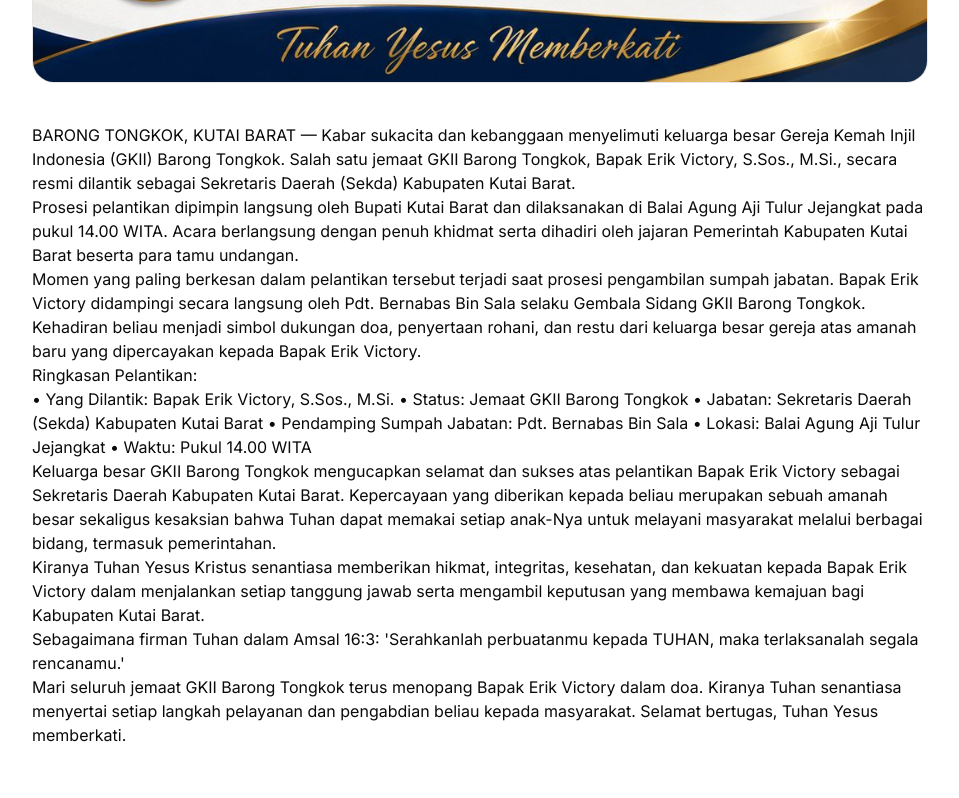
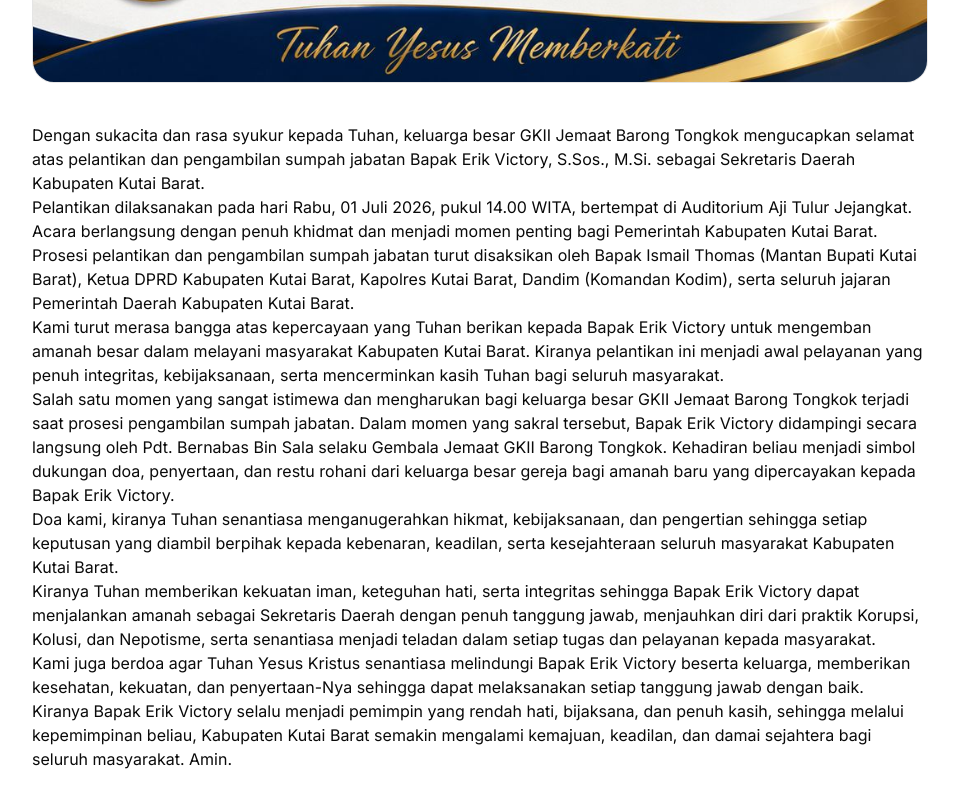
Before and after one commit to eliazerrizky12/Gereja, a Next.js app: page /blog/erik-victory-resmi-dilantik-sebagai-sekda-kutai-barat in a window 1280 px wide. Shown: the part 1560-2358 px from the top of the page, without its empty margins (160-1119 px from the left). Built offline with nearby package versions, Linux system fonts and the light colour scheme.

Commit message:
Push keenam

```diff
--- a/src/components/home/blog/data/blogs.ts
+++ b/src/components/home/blog/data/blogs.ts
@@ -50,10 +50,10 @@
     slug: "erik-victory-resmi-dilantik-sebagai-sekda-kutai-barat",
 
     title:
-      "Kabar Sukacita: Bpk. Erik Victory Resmi Dilantik Menjadi Sekretaris Daerah Kabupaten Kutai Barat",
+      "Kabar Sukacita: Bpk. Erik Victory Resmi Dilantik sebagai Sekretaris Daerah Kabupaten Kutai Barat",
 
     excerpt:
-      "Keluarga besar GKII Barong Tongkok mengucapkan selamat kepada Bpk. Erik Victory, S.Sos., M.Si. yang resmi dilantik sebagai Sekretaris Daerah Kabupaten Kutai Barat.",
+      "GKII Jemaat Barong Tongkok mengucapkan selamat kepada Bpk. Erik Victory, S.Sos., M.Si. atas pelantikan dan pengambilan sumpah jabatan sebagai Sekretaris Daerah Kabupaten Kutai Barat.",
 
     coverImage: "/blog/erik-victory/erik-victory-sekda-kubar.jpeg",
 
@@ -72,7 +72,7 @@
 
     createdAt: "2026-07-01",
 
-    readingTime: 4,
+    readingTime: 5,
 
     featured: true,
 
@@ -84,27 +84,28 @@
       "Erik Victory",
       "GKII Barong Tongkok",
       "Pelantikan",
+      "Pemerintahan",
       "Berita",
     ],
 
     content: [
-      "BARONG TONGKOK, KUTAI BARAT — Kabar sukacita dan kebanggaan menyelimuti keluarga besar Gereja Kemah Injil Indonesia (GKII) Barong Tongkok. Salah satu jemaat GKII Barong Tongkok, Bapak Erik Victory, S.Sos., M.Si., secara resmi dilantik sebagai Sekretaris Daerah (Sekda) Kabupaten Kutai Barat.",
+      "Dengan sukacita dan rasa syukur kepada Tuhan, keluarga besar GKII Jemaat Barong Tongkok mengucapkan selamat atas pelantikan dan pengambilan sumpah jabatan Bapak Erik Victory, S.Sos., M.Si. sebagai Sekretaris Daerah Kabupaten Kutai Barat.",
 
-      "Prosesi pelantikan dipimpin langsung oleh Bupati Kutai Barat dan dilaksanakan di Balai Agung Aji Tulur Jejangkat pada pukul 14.00 WITA. Acara berlangsung dengan penuh khidmat serta dihadiri oleh jajaran Pemerintah Kabupaten Kutai Barat beserta para tamu undangan.",
+      "Pelantikan dilaksanakan pada hari Rabu, 01 Juli 2026, pukul 14.00 WITA, bertempat di Auditorium Aji Tulur Jejangkat. Acara berlangsung dengan penuh khidmat dan menjadi momen penting bagi Pemerintah Kabupaten Kutai Barat.",
 
-      "Momen yang paling berkesan dalam pelantikan tersebut terjadi saat prosesi pengambilan sumpah jabatan. Bapak Erik Victory didampingi secara langsung oleh Pdt. Bernabas Bin Sala selaku Gembala Sidang GKII Barong Tongkok. Kehadiran beliau menjadi simbol dukungan doa, penyertaan rohani, dan restu dari keluarga besar gereja atas amanah baru yang dipercayakan kepada Bapak Erik Victory.",
+      "Prosesi pelantikan dan pengambilan sumpah jabatan turut disaksikan oleh Bapak Ismail Thomas (Mantan Bupati Kutai Barat), Ketua DPRD Kabupaten Kutai Barat, Kapolres Kutai Barat, Dandim (Komandan Kodim), serta seluruh jajaran Pemerintah Daerah Kabupaten Kutai Barat.",
 
-      "Ringkasan Pelantikan:",
+      "Kami turut merasa bangga atas kepercayaan yang Tuhan berikan kepada Bapak Erik Victory untuk mengemban amanah besar dalam melayani masyarakat Kabupaten Kutai Barat. Kiranya pelantikan ini menjadi awal pelayanan yang penuh integritas, kebijaksanaan, serta mencerminkan kasih Tuhan bagi seluruh masyarakat.",
 
-      "• Yang Dilantik: Bapak Erik Victory, S.Sos., M.Si.\n• Status: Jemaat GKII Barong Tongkok\n• Jabatan: Sekretaris Daerah (Sekda) Kabupaten Kutai Barat\n• Pendamping Sumpah Jabatan: Pdt. Bernabas Bin Sala\n• Lokasi: Balai Agung Aji Tulur Jejangkat\n• Waktu: Pukul 14.00 WITA",
+      "Salah satu momen yang sangat istimewa dan mengharukan bagi keluarga besar GKII Jemaat Barong Tongkok terjadi saat prosesi pengambilan sumpah jabatan. Dalam momen yang sakral tersebut, Bapak Erik Victory didampingi secara langsung oleh Pdt. Bernabas Bin Sala selaku Gembala Jemaat GKII Barong Tongkok. Kehadiran beliau menjadi simbol dukungan doa, penyertaan, dan restu rohani dari keluarga besar gereja bagi amanah baru yang dipercayakan kepada Bapak Erik Victory.",
 
-      "Keluarga besar GKII Barong Tongkok mengucapkan selamat dan sukses atas pelantikan Bapak Erik Victory sebagai Sekretaris Daerah Kabupaten Kutai Barat. Kepercayaan yang diberikan kepada beliau merupakan sebuah amanah besar sekaligus kesaksian bahwa Tuhan dapat memakai setiap anak-Nya untuk melayani masyarakat melalui berbagai bidang, termasuk pemerintahan.",
+      "Doa kami, kiranya Tuhan senantiasa menganugerahkan hikmat, kebijaksanaan, dan pengertian sehingga setiap keputusan yang diambil berpihak kepada kebenaran, keadilan, serta kesejahteraan seluruh masyarakat Kabupaten Kutai Barat.",
 
-      "Kiranya Tuhan Yesus Kristus senantiasa memberikan hikmat, integritas, kesehatan, dan kekuatan kepada Bapak Erik Victory dalam menjalankan setiap tanggung jawab serta mengambil keputusan yang membawa kemajuan bagi Kabupaten Kutai Barat.",
+      "Kiranya Tuhan memberikan kekuatan iman, keteguhan hati, serta integritas sehingga Bapak Erik Victory dapat menjalankan amanah sebagai Sekretaris Daerah dengan penuh tanggung jawab, menjauhkan diri dari praktik Korupsi, Kolusi, dan Nepotisme, serta senantiasa menjadi teladan dalam setiap tugas dan pelayanan kepada masyarakat.",
 
-      "Sebagaimana firman Tuhan dalam Amsal 16:3: 'Serahkanlah perbuatanmu kepada TUHAN, maka terlaksanalah segala rencanamu.'",
+      "Kami juga berdoa agar Tuhan Yesus Kristus senantiasa melindungi Bapak Erik Victory beserta keluarga, memberikan kesehatan, kekuatan, dan penyertaan-Nya sehingga dapat melaksanakan setiap tanggung jawab dengan baik.",
 
-      "Mari seluruh jemaat GKII Barong Tongkok terus menopang Bapak Erik Victory dalam doa. Kiranya Tuhan senantiasa menyertai setiap langkah pelayanan dan pengabdian beliau kepada masyarakat. Selamat bertugas, Tuhan Yesus memberkati.",
+      "Kiranya Bapak Erik Victory selalu menjadi pemimpin yang rendah hati, bijaksana, dan penuh kasih, sehingga melalui kepemimpinan beliau, Kabupaten Kutai Barat semakin mengalami kemajuan, keadilan, dan damai sejahtera bagi seluruh masyarakat. Amin.",
     ],
   },
 ];
```
